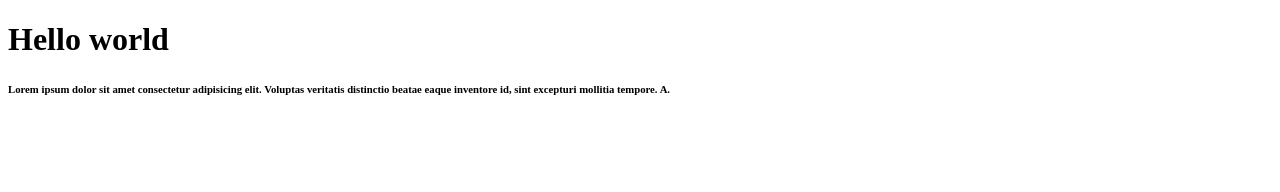
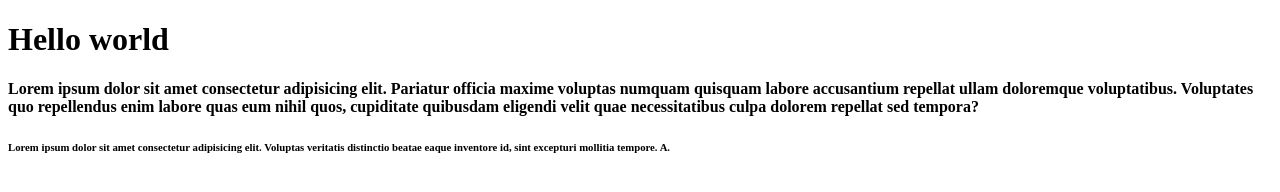
Before and after one commit to shashidharyellenki/sampleci-cd, a plain HTML site: page index.html in a window 1280 px wide. Drawn offline with Linux system fonts and the light colour scheme.

Commit message:
Deploying to gh-pages from @ shashidharyellenki/sampleci-cd@832547c7df71df874bf48e64378d4c0a829e1c30 🚀

```diff
--- a/index.html
+++ b/index.html
@@ -1 +1 @@
-<!DOCTYPE html><html lang="en"><head><meta charset="UTF-8"><meta http-equiv="X-UA-Compatible" content="IE=edge"><meta name="viewport" content="width=device-width, initial-scale=1.0"><title>Document</title></head><body> <h1>Hello world</h1> <h6>Lorem ipsum dolor sit amet consectetur adipisicing elit. Voluptas veritatis distinctio beatae eaque inventore id, sint excepturi mollitia tempore. A.</h6> </body></html>
+<!DOCTYPE html><html lang="en"><head><meta charset="UTF-8"><meta http-equiv="X-UA-Compatible" content="IE=edge"><meta name="viewport" content="width=device-width, initial-scale=1.0"><title>Document</title></head><body> <h1>Hello world</h1> <h4>Lorem ipsum dolor sit amet consectetur adipisicing elit. Pariatur officia maxime voluptas numquam quisquam labore accusantium repellat ullam doloremque voluptatibus. Voluptates quo repellendus enim labore quas eum nihil quos, cupiditate quibusdam eligendi velit quae necessitatibus culpa dolorem repellat sed tempora?</h4> <h6>Lorem ipsum dolor sit amet consectetur adipisicing elit. Voluptas veritatis distinctio beatae eaque inventore id, sint excepturi mollitia tempore. A.</h6> </body></html>
```
